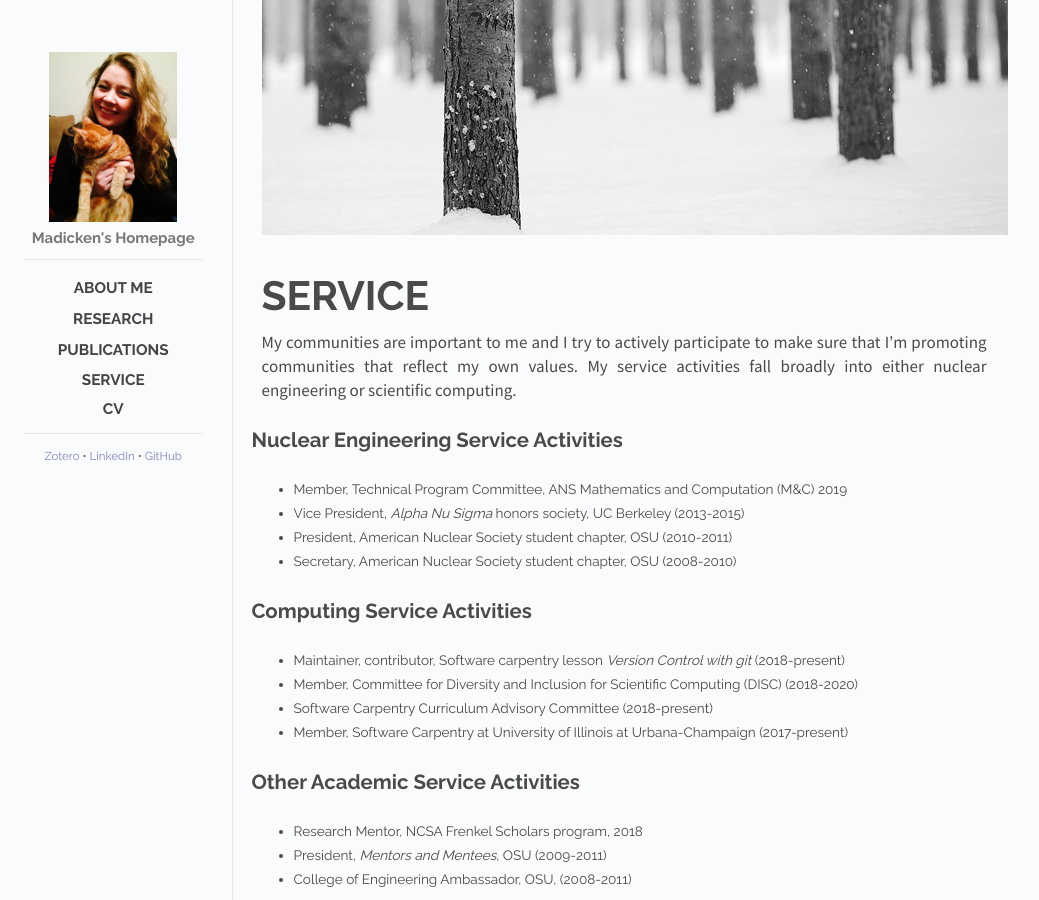
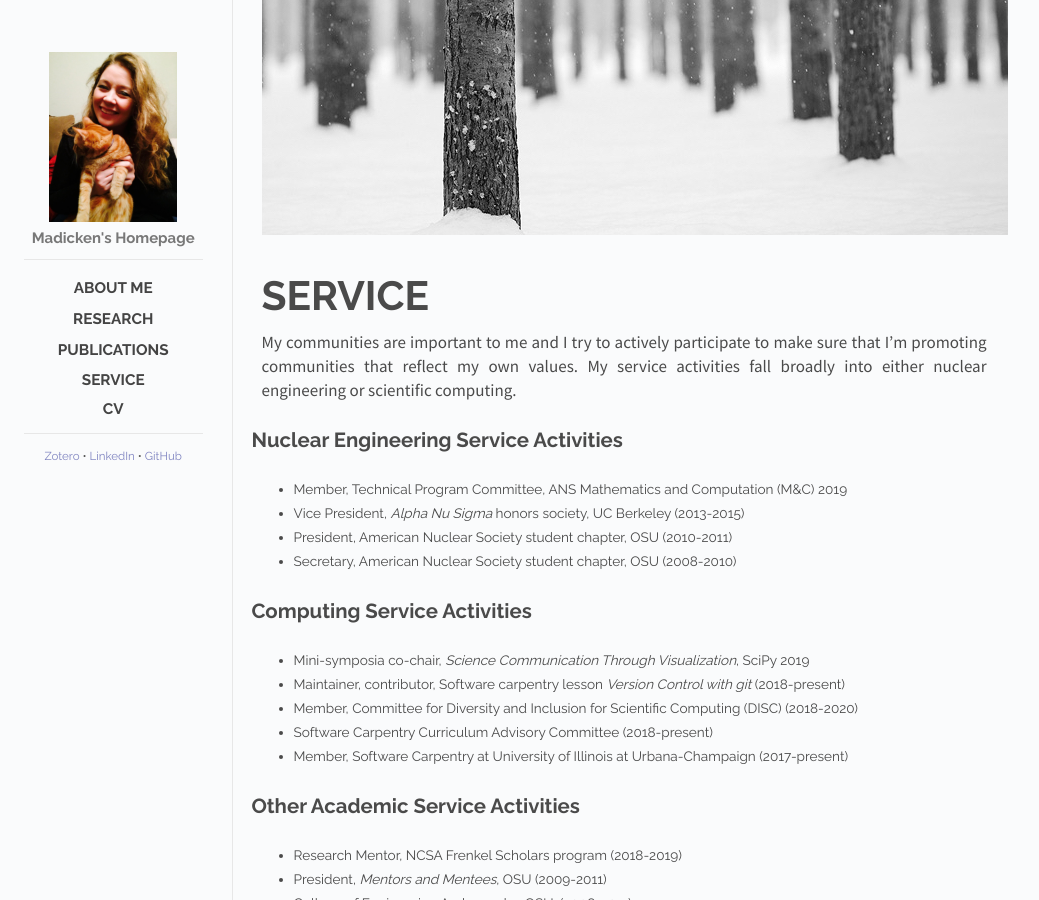
Before and after one commit to munkm/munkm.github.io, a Jekyll site: the page built from _posts/2018-12-01-service.md, in a window 1280 px wide. Shown: the whole page, without its empty margins (126-1165 px from the left). Built offline with Jekyll 4.4.1, drawn with Linux system fonts in a browser that asks for light colours.

Commit message:
update service activities w/ scipy 2019

```diff
--- a/_posts/2018-12-01-service.md
+++ b/_posts/2018-12-01-service.md
@@ -21,6 +21,8 @@ computing.
 
 ## Computing Service Activities
 
+* Mini-symposia co-chair, *Science Communication Through Visualization*, SciPy
+  2019
 * Maintainer, contributor, Software carpentry lesson *Version Control with git*
   (2018-present)
 * Member, Committee for Diversity and Inclusion for Scientific Computing (DISC)
@@ -31,6 +33,6 @@ computing.
 
 ## Other Academic Service Activities
 
-* Research Mentor, NCSA Frenkel Scholars program, 2018
+* Research Mentor, NCSA Frenkel Scholars program (2018-2019)
 * President, *Mentors and Mentees*, OSU (2009-2011)
 * College of Engineering Ambassador, OSU, (2008-2011)
```
